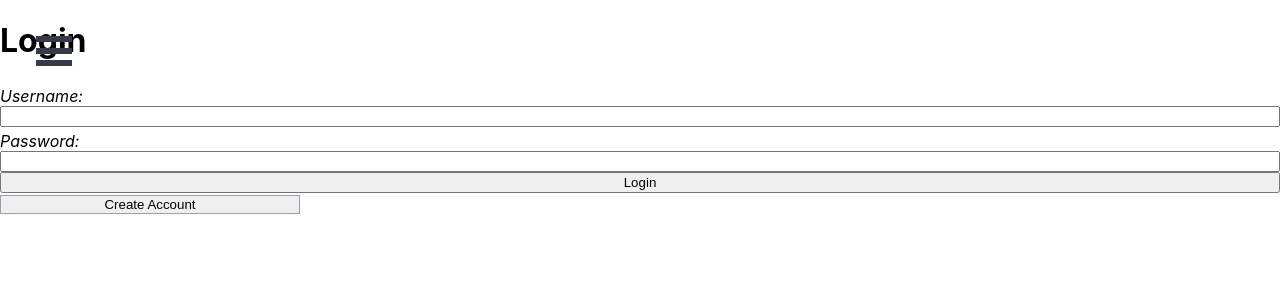
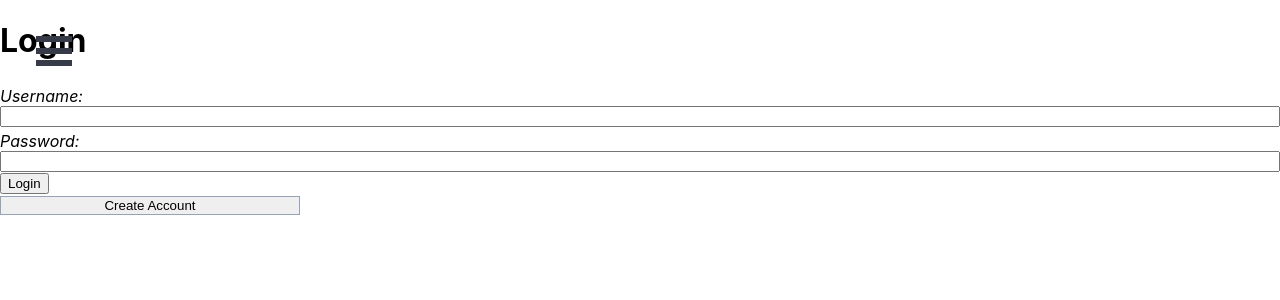
Before and after one commit to software-students-spring2022/final-project-mycryptopal, a React (Create React App) app in the folder front-end/: page / in a window 1280 px wide. Shown: the top 300 px of the page. Built offline with nearby package versions, Linux system fonts and the light colour scheme.

Commit message:
i think this fixed the button issue

```diff
--- a/front-end/src/Login.js
+++ b/front-end/src/Login.js
@@ -10,7 +10,9 @@ function Login() {
                 <input name="username" type="text"></input>
                 <label for="password">Password:</label>
                 <input name="password" type="text"></input>
-                <input id="loginButton" type="button" onclick="window.location.href = '/home';" value="Login"></input>
+                <a href = '/home'>
+                <input id="loginButton" type="button" value="Login"></input>
+                </a>
             </form>
         </div>
         <a href = '/registration'>
--- a/front-end/src/Registration.js
+++ b/front-end/src/Registration.js
@@ -14,7 +14,9 @@ function Registration() {
                 <input name="password" type="text"></input>
                 <label for="repassword">Reenter Password:</label>
                 <input name="repassword" type="text"></input>
-                <input id="create" type="button" onclick="window.location.href = '/home';" value="Create"></input>
+                <a href = '/home'>
+                <input id="create" type="button" value="Create"></input>
+                </a>
             </form>
         </div>
     </div>
```
